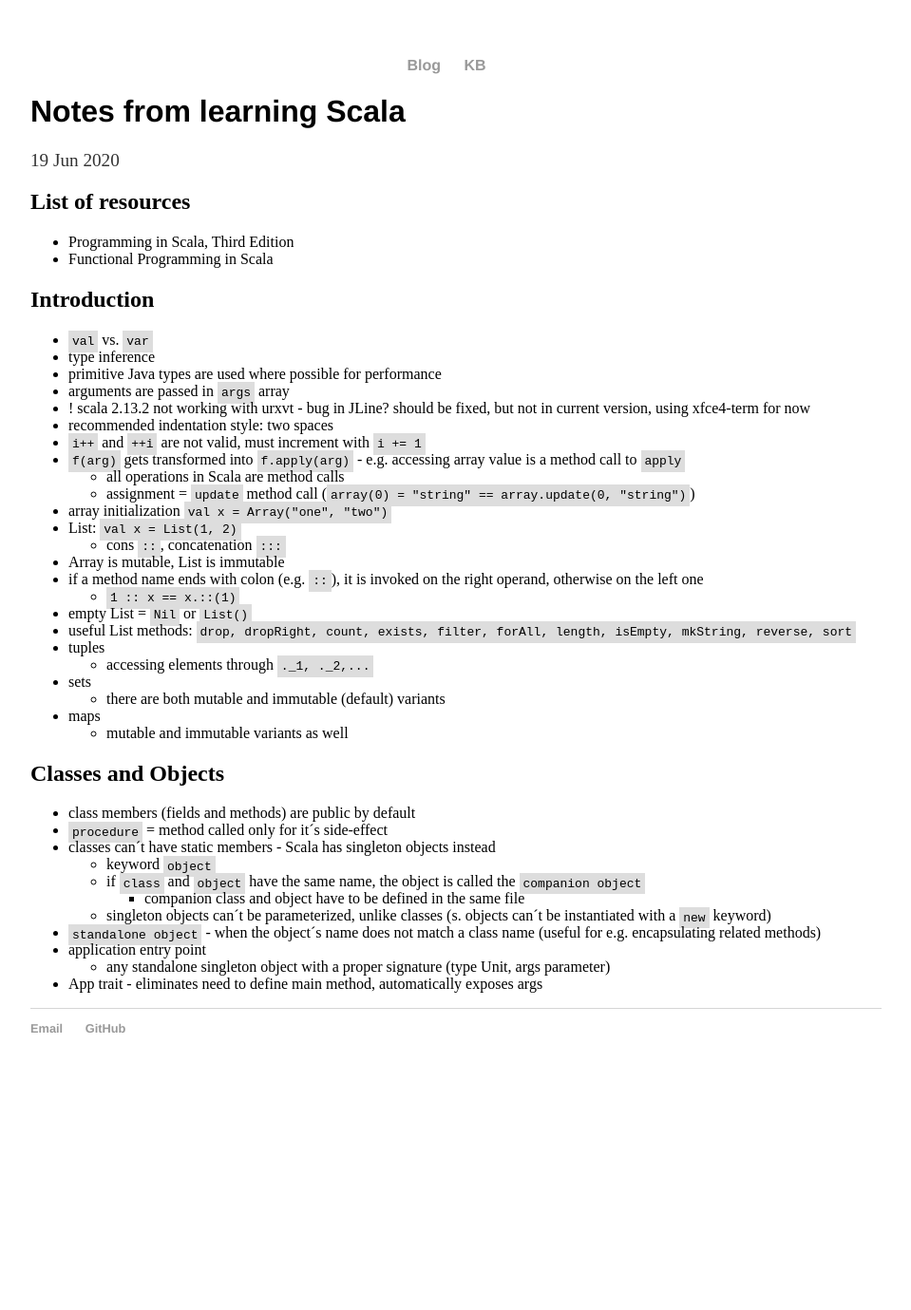
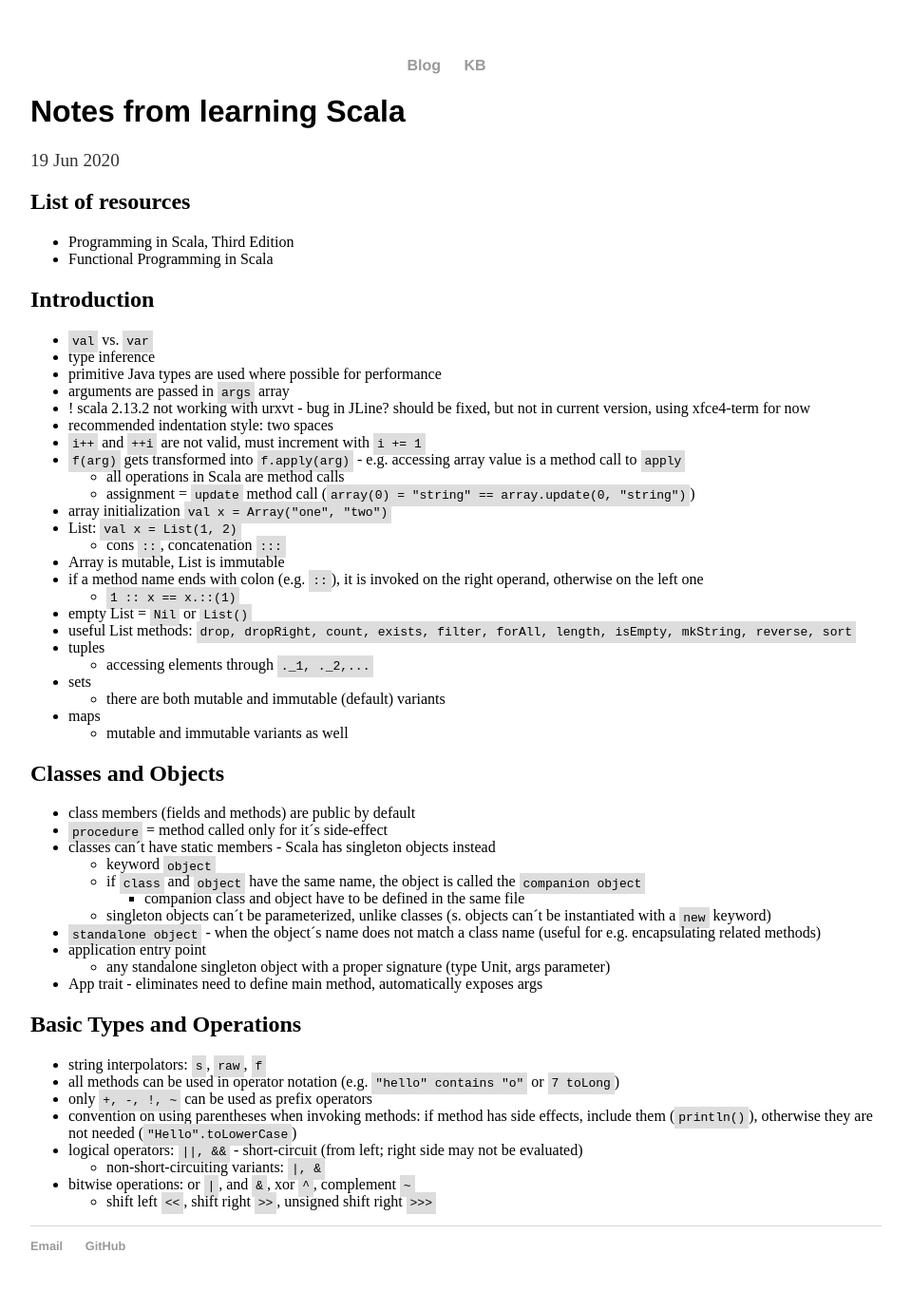
Before and after one commit to niphr/niphr.github.io, a Jekyll site: the page built from kb/scala/_posts/2020-06-19-learning-scala.md, in a window 1280 px wide. Shown: the whole page at 95% size, without its empty margins (160-1119 px from the left). Built offline with Jekyll 4.4.1, drawn with Linux system fonts in a browser that asks for light colours; before the commit the page ends 1150 px from its top, so only the background shows below that.

Commit message:
scala | notes

```diff
--- a/kb/scala/_posts/2020-06-19-learning-scala.md
+++ b/kb/scala/_posts/2020-06-19-learning-scala.md
@@ -46,3 +46,13 @@ date: 2020-06-19
 * application entry point
   * any standalone singleton object with a proper signature (type Unit, args parameter)
 * App trait - eliminates need to define main method, automatically exposes args
+
+## Basic Types and Operations
+* string interpolators: `s`, `raw`, `f`
+* all methods can be used in operator notation (e.g. `"hello" contains "o"` or `7 toLong`)
+* only `+, -, !, ~` can be used as prefix operators
+* convention on using parentheses when invoking methods: if method has side effects, include them (`println()`), otherwise they are not needed (`"Hello".toLowerCase`)
+* logical operators: `||, &&` - short-circuit (from left; right side may not be evaluated)
+  * non-short-circuiting variants: `|, &`
+* bitwise operations: or `|`, and `&`, xor `^`, complement `~`
+  * shift left `<<`, shift right `>>`, unsigned shift right `>>>`
```
